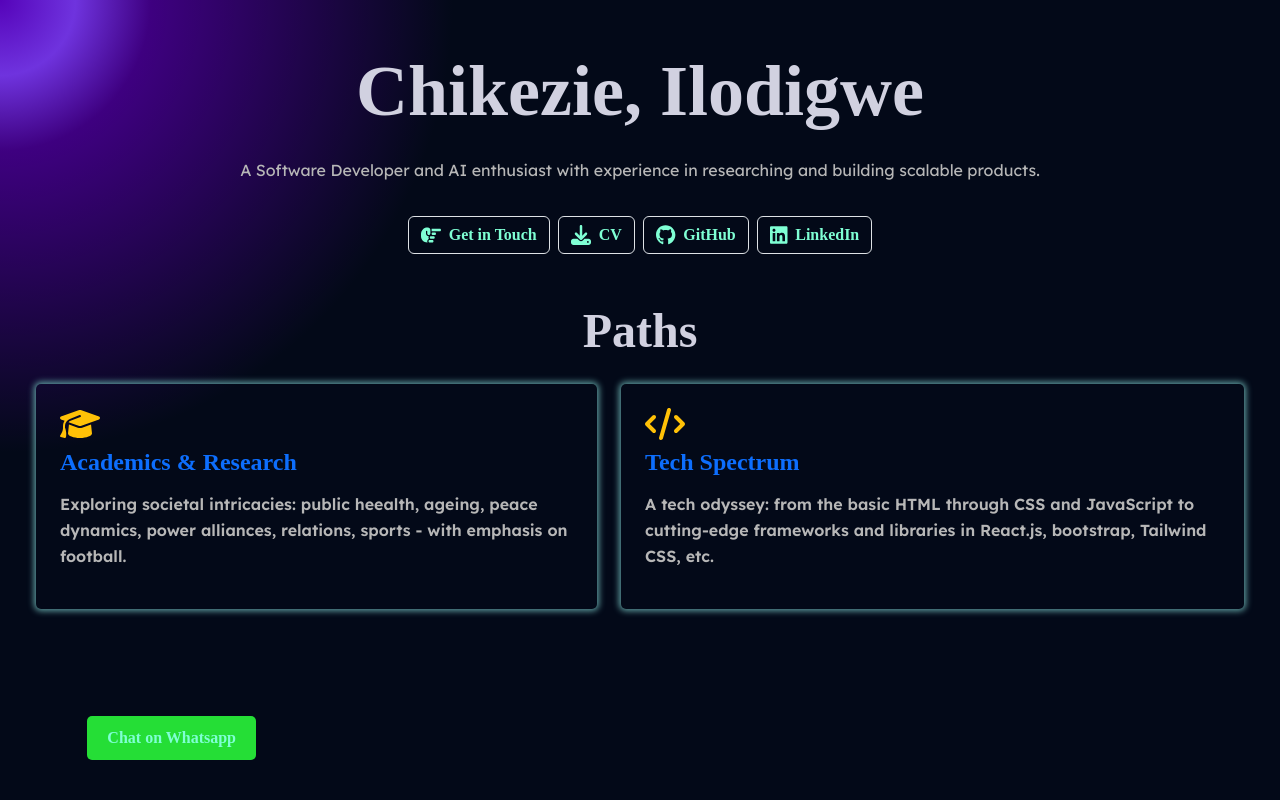
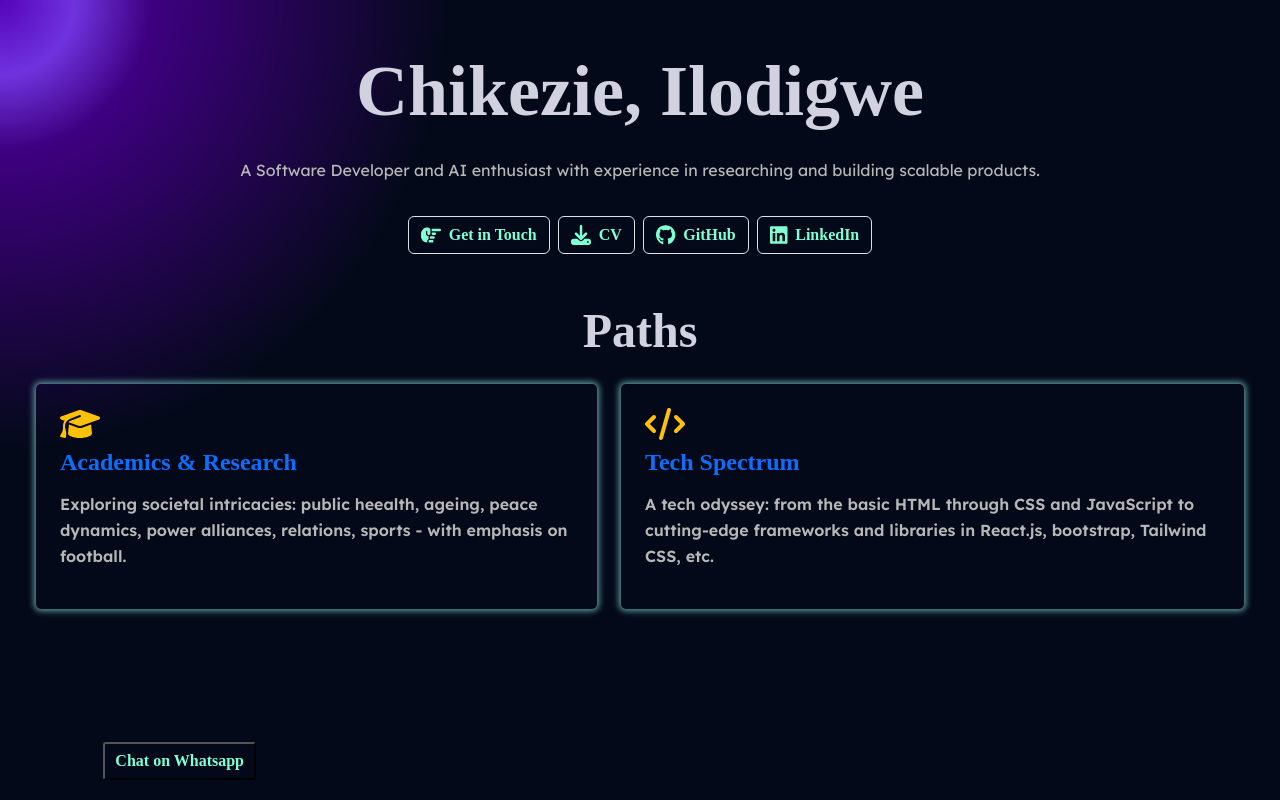
Before and after one commit to Khalifa-pendrops/portfolio_2024, a React (Vite) app: page / in a window 1280 px wide. Built offline with nearby package versions, Linux system fonts and the light colour scheme; a web font is replaced by a local one.

Commit message:
still on the whatsapp button

```diff
--- a/src/App.jsx
+++ b/src/App.jsx
@@ -36,19 +36,7 @@ const App = () => {
           zIndex: 1000,
         }}
       >
-        <button
-          style={{
-            backgroundColor: "#25de36",
-            color: "white",
-            border: "none",
-            padding: "10px 20px",
-            marginBottom: "20px",
-            marginLeft: "40px",
-            borderRadius: "5px",
-            cursor: "pointer",
-            fontWeight: "bolder",
-          }}
-        >
+        <button className="whatsapp-btn d-flex justify-content-center align-items-center flex-wrap gap-2 w-100">
           Chat on Whatsapp
         </button>
       </a>
--- a/src/index.css
+++ b/src/index.css
@@ -10,3 +10,21 @@ body {
     height: 100vh;
     font-family: Exo;
 }
+
+.whatsapp-btn{
+    padding: 5px 10px;
+    border: none 1px dotted white;
+    border-radius: 3px !important;
+    background-color: transparent !important;
+    cursor: pointer !important;
+}
+
+.whatsapp-btn:hover{
+    border-radius: 3px !important;
+}
+
+@media (max-width: 759px) {
+.whatsapp-btn{
+
+}
+}
```
